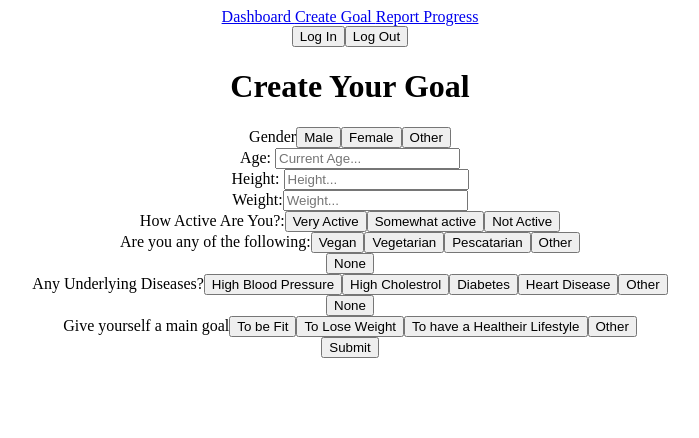
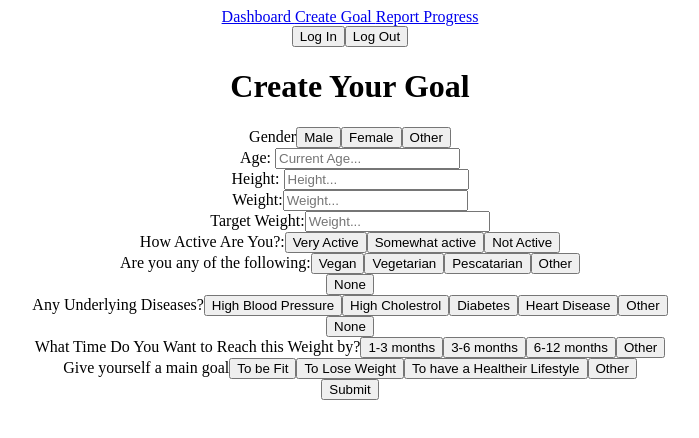
Before and after one commit to nishantj2006/excersisehackathon, a React (Create React App) app: page /creategoal in a window 1280 px wide. Shown: the top 438 px of the page, without its empty margins (290-989 px from the left). Built offline with nearby package versions, Linux system fonts and the light colour scheme.

Commit message:
Added basic openai without prompt yet

```diff
--- a/package.json
+++ b/package.json
@@ -7,7 +7,9 @@
     "@testing-library/jest-dom": "^5.17.0",
     "@testing-library/react": "^13.4.0",
     "@testing-library/user-event": "^13.5.0",
+    "axios": "^1.6.5",
     "firebase": "^10.7.2",
+    "openai": "^4.24.7",
     "react": "^18.2.0",
     "react-dom": "^18.2.0",
     "react-router-dom": "^6.21.3",
--- a/src/Pages/CreateGoal.js
+++ b/src/Pages/CreateGoal.js
@@ -21,6 +21,12 @@ function CreateGoal() {
     const otherClickedG = () => {
         setOtherSelectedG(true);
     }
+
+    const [otherSelectedF, setOtherSelectedF] = useState(false);
+
+    const otherClickedF = () => {
+        setOtherSelectedF(true);
+    }
     let navigate = useNavigate();
     const [gender, setGender] = useState("");
     const [age, setAge] = useState("");
@@ -30,8 +36,10 @@ function CreateGoal() {
     const [diet, setDiet] = useState("");
     const [disease, setDisease] = useState("");
     const [goal, setGoal] = useState("");
+    const [targetWeight, setTargetWeight] = useState("");
+    const [targetTime, setTargetTime] = useState("");
 
-    const userInfoRef = collection(db, "UserProperties")
+    const userInfoRef = collection(db, "User Properties")
 
     const setUserData = async () => {
         await addDoc(userInfoRef, {
@@ -42,7 +50,9 @@ function CreateGoal() {
             Active,
             diet,
             disease,
-            goal
+            goal,
+            targetWeight,
+            targetTime,
         });
         navigate('/dashboard')
     }
@@ -65,17 +75,21 @@ function CreateGoal() {
                     <label>Height: </label>
                     <input placeholder="Height..." onChange={(event) => { setHeight(event.target.value) }} />
                 </div>
-                <div className="imputGp">
+                <div className="inputGp">
                     <label>Weight:</label>
                     <input placeholder="Weight..." onChange={(event) => { setWeight(event.target.value) }} />
                 </div>
-                <div className="imputGp">
+                <div className="inputGp">
+                    <label>Target Weight:</label>
+                    <input placeholder="Weight..." onChange={(event) => { setTargetWeight(event.target.value) }} />
+                </div>
+                <div className="inputGp">
                     <label>How Active Are You?:</label>
                     <button  className="createGoalButton" onClick={() => setActive("Very Active")}>Very Active</button>
                     <button  className="createGoalButton" onClick={() => setActive("Somewhat Active")}>Somewhat active</button>
                     <button  className="createGoalButton" onClick={() => setActive("Not Active")}>Not Active</button>
                 </div>
-                <div className="imputGp">
+                <div className="inputGp">
                     <label>Are you any of the following:</label>
                     <button  className="createGoalButton" onClick={() => setDiet("Vegan")}>Vegan</button>
                     <button  className="createGoalButton" onClick={() => setDiet("Vegetarian")}>Vegetarian</button>
@@ -84,7 +98,7 @@ function CreateGoal() {
                     {otherSelectedD ? (<input placeholder="Specific diet here..." onChange={(event) => { setDiet(event.target.value) }} />) : (<br />)}
                     <button  className="createGoalButton" onClick={() => setDiet("No Dietary Restrictions")}>None</button>
                 </div>
-                <div className="imputGp">
+                <div className="inputGp">
                     <label>Any Underlying Diseases?</label>
                     <button  className="createGoalButton" onClick={() => setDisease("High Blood Pressure")}>High Blood Pressure</button>
                     <button  className="createGoalButton" onClick={() => setDisease("High Cholestrol")}>High Cholestrol</button>
@@ -94,7 +108,15 @@ function CreateGoal() {
                     {otherSelectedI ? (<input placeholder="Specific disease here..." onChange={(event) => { setDisease(event.target.value) }} />) : (<br />)}
                     <button  className="createGoalButton" onClick={() => setDisease("No underlying diseases")}>None</button>
                 </div>
-                <div className="imputGp">
+                <div className="inputGp">
+                    <label>What Time Do You Want to Reach this Weight by?</label>
+                    <button className="createGoalButton"  onClick={() => setTargetTime("1-3 months")}>1-3 months</button>
+                    <button  className="createGoalButton" onClick={() => setTargetTime("3-6 monts")}>3-6 months</button>
+                    <button  className="createGoalButton" onClick={() => setTargetTime("6-12 months")}>6-12 months</button>
+                    <button  className="createGoalButton" onClick={otherClickedF}>Other</button>
+                    {otherSelectedF ? (<input placeholder="To have [insert your goal]..." onChange={(event) => { setTargetTime(event.target.value) }} />) : (<br />)}
+                </div>
+                <div className="inputGp">
                     <label>Give yourself a main goal</label>
                     <button className="createGoalButton"  onClick={() => setGoal("to be fit")}>To be Fit</button>
                     <button  className="createGoalButton" onClick={() => setGoal("to lost weight")}>To Lose Weight</button>
--- a/src/Pages/Dashboard.js
+++ b/src/Pages/Dashboard.js
@@ -1,4 +1,7 @@
+import axios from "axios";
 import { useNavigate } from "react-router-dom";
+import OPENAI_API_KEY from "../openai";
+import { useState, useEffect } from "react";
 
 function Dashboard() {
   //Timeline
@@ -17,6 +20,31 @@ function Dashboard() {
     navigate('/logmeal')
   }
 
+  const [response, setResponse] = useState('');
+  useEffect(() => {
+    const fetchData = async () => {
+      try {
+        const response = await axios.post(
+          'https://api.openai.com/v1/engines/davinci-codex/completions',
+          {
+            prompt: '',
+            max_tokens: 1000,
+          },
+          {
+            headers: {
+              'Content-Type': 'application/json',
+              'Authorization': `Bearer ${OPENAI_API_KEY}`,
+            },
+          }
+        );
+        setResponse(response.data.choices[0].text);
+      } catch (error) {
+        console.error('Error:', error);
+      }
+    };
+    fetchData();
+  }, []);
+
   let navigate = useNavigate();
   return (
     <div className="Dashboard">
--- /dev/null
+++ b/src/openai.js
@@ -0,0 +1,2 @@
+const OPENAI_API_KEY = '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 ';
+export default OPENAI_API_KEY;
```
Also changed, not shown: 1 other file (tests, documents, lock files or other folders). Lines whose indentation alone changed are shown as unchanged.
